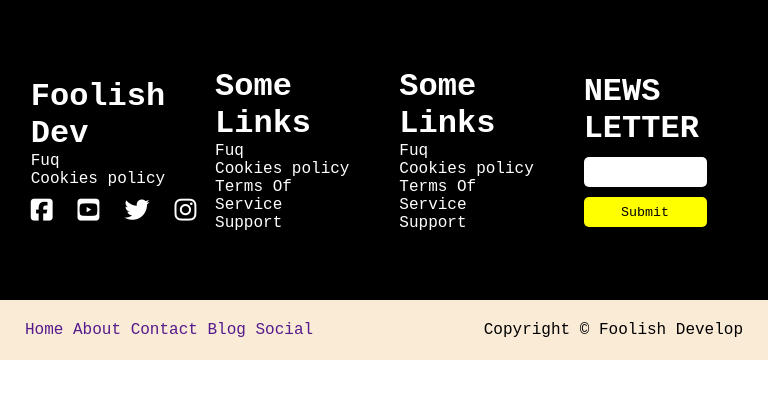
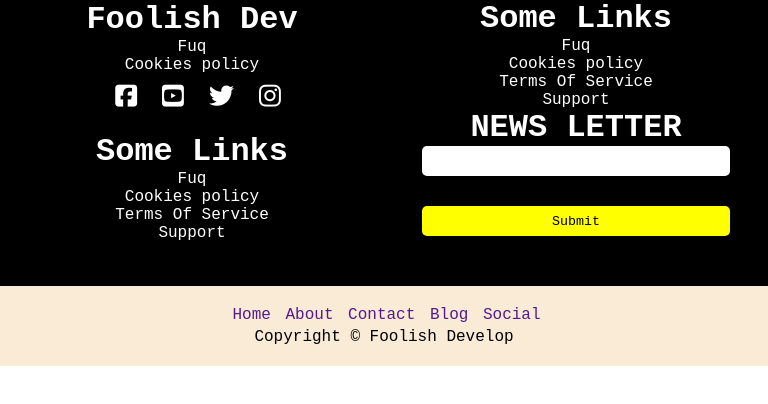
Before and after one commit to anikmondol/Conceptual-Session-3, a plain HTML site: page footer.html in a window 768 px wide. Drawn offline with Linux system fonts and the light colour scheme.

Commit message:
conceptual session-3 done

```diff
--- a/footer.html
+++ b/footer.html
@@ -54,7 +54,7 @@
             <a href="">Blog</a>
             <a href="">Social</a>
         </div>
-        <div>
+        <div class="mde">
            <p><samp>Copyright &copy; Foolish Develop</samp></p>
         </div>
        </div>
--- a/styles/footer.css
+++ b/styles/footer.css
@@ -1,20 +1,22 @@
-*{
+* {
     margin: 0;
     padding: 0;
     font-family: 'Courier New', Courier, monospace;
 }
 
 
-.upper-footer{
+.upper-footer {
     display: flex;
     justify-content: space-evenly;
     background-color: black;
     color: white;
-    height: 300px;
+    /* height: 300px; */
     align-items: center;
+    /* flex-wrap: wrap; */
+
 }
 
-.upper-footer>div .awesome{
+.upper-footer>div .awesome {
     font-size: 25px;
     display: flex;
     gap: 25px;
@@ -23,12 +25,12 @@
 }
 
 
-.upper-footer > div{
+.upper-footer>div {
     width: 20%;
-
+    flex-basis: 200px;
 }
 
-.news-input{
+.news-input {
     display: block;
     height: 30px;
     width: 80%;
@@ -38,7 +40,7 @@
     border-radius: 5px;
 }
 
-.news-submit{
+.news-submit {
     display: block;
     height: 30px;
     width: 80%;
@@ -48,17 +50,78 @@
     border-radius: 5px;
 }
 
-.lower-footer{
+.lower-footer {
     display: flex;
     justify-content: space-between;
     padding: 0 25px;
     background-color: antiquewhite;
     height: 60px;
     align-items: center;
+    /* flex-wrap: wrap; */
 
 
 }
 
-.lower-footer a{
+.lower-footer a {
     text-decoration: none;
+    margin-left: 5px;
 }
+
+/* responsive */
+
+@media screen and (max-width: 576px) {
+    .upper-footer {
+        flex-direction: column;
+        height: 100%;
+        padding: 50px 0;
+
+    }
+
+    .lower-footer {
+        flex-direction: column;
+        padding-top: 20px;
+    }
+
+    .upper-footer>div {
+        width: 100%;
+        text-align: center;
+    }
+    .upper-footer>div .awesome {
+        width: 100%;
+        padding: 0 30%;
+    }
+    .news-submit, .news-input {
+        margin: 0 10%;
+        margin-bottom: 30px;
+    }
+}
+
+@media screen and (max-width: 992px) and (min-width: 576px){
+    .upper-footer{
+        display: grid;
+        grid-template-columns: repeat(2, 1fr);
+    }
+    .upper-footer{
+        flex-direction: column;
+        padding-bottom: 20px;
+    }
+    .mde{
+        padding-bottom: 20px;
+    }
+    .lower-footer {
+        flex-direction: column;
+        padding-top: 20px;
+    }
+    .upper-footer>div {
+        width: 100%;
+        text-align: center;
+    }
+    .upper-footer>div .awesome {
+        width: 100%;
+        padding: 0 30%;
+    }
+    .news-submit, .news-input {
+        margin: 0 10%;
+        margin-bottom: 30px;
+    }
+}
```
